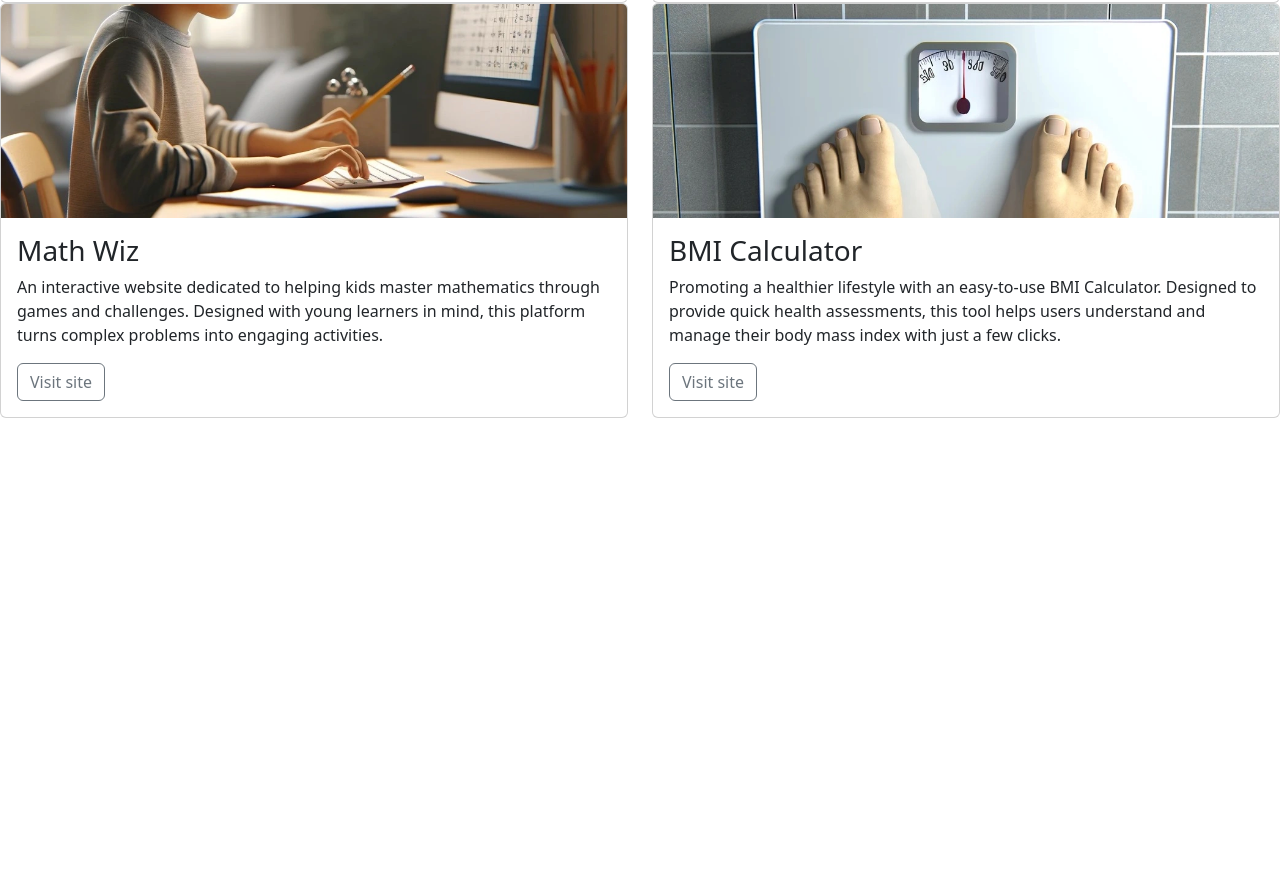
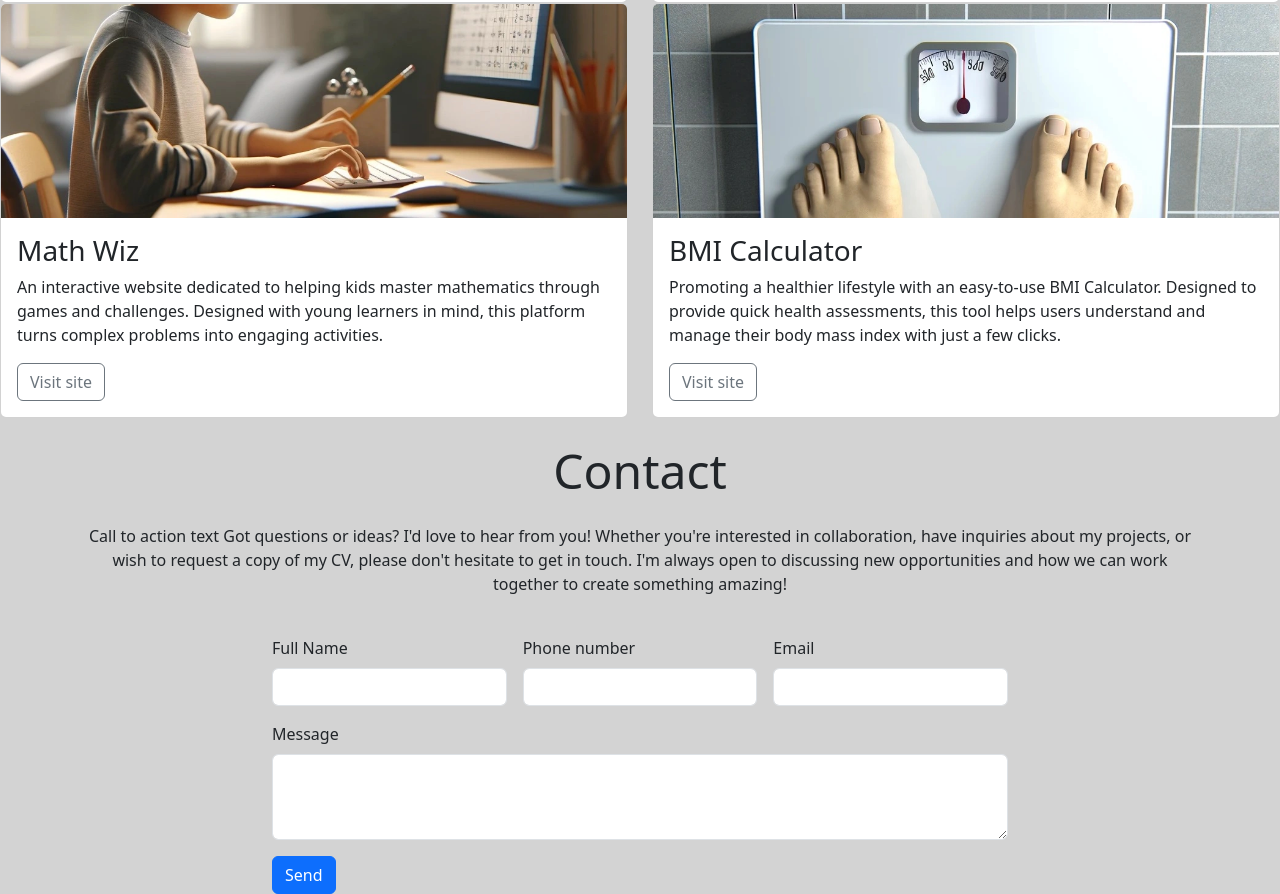
Before and after one commit to RFresher/portfolio-meiwong, a plain HTML site: page index.html in a window 1280 px wide. Shown: the part 1409-2303 px from the top of the page. Before the commit the page ends 1827 px from the top, so only its background shows below. Drawn offline with nearby package versions, Linux system fonts and the light colour scheme.

Commit message:
Add a 'get in touch' form

```diff
--- a/index.html
+++ b/index.html
@@ -11,7 +11,7 @@
 
 </head>
 
-<body>
+<body style="background-color: lightgray;">
   <nav class="navbar navbar-expand-sm bg-body-tertiary">
     <div class="container">
       <a class="navbar-brand" href="index.html">Mei Wong</a>
@@ -178,6 +178,42 @@
 
   </main>
 
+  <footer id="contact" class="container">
+    <div class="row justify-content-center">
+      <div class="col-12 text-center my-4">
+        <h2 class="display-5">Contact</h2>
+        <p class="mt-4">Call to action text
+          Got questions or ideas? I'd love to hear from you! Whether you're interested in collaboration, have inquiries
+          about my projects, or wish to request a copy of my CV, please don't hesitate to get in touch. I'm always open
+          to discussing new opportunities and how we can work together to create something amazing!</p>
+      </div>
+      <div class="col-12 col-md-19 col-lg-8">
+        <!--Get in touch Form-->
+        <form class="row g-3">
+          <div class="col-lg-4">
+            <label for="full-name" class="form-label">Full Name</label>
+            <input type="text" class="form-control" id="full-name">
+          </div>
+          <div class="col-lg-4">
+            <label for="phonenumber" class="form-label">Phone number</label>
+            <input type="number" class="form-control" id="phonenumber">
+          </div>
+          <div class="col-lg-4">
+            <label for="email" class="form-label">Email</label>
+            <input type="email" class="form-control" id="email">
+          </div>
+          <div class="col-12">
+            <label for="message" class="form-label">Message</label>
+            <textarea class="form-control" id="message" rows="3"></textarea>
+          </div>
+          <div class="col-12">
+            <button type="submit" class="btn btn-primary">Send</button>
+          </div>
+        </form>
+      </div>
+    </div>
+    </div>
+  </footer>
 
   <!--Bootstrap JS link-->
   <script src="https://cdn.jsdelivr.net/npm/bootstrap@5.3.7/dist/js/bootstrap.bundle.min.js"
```
